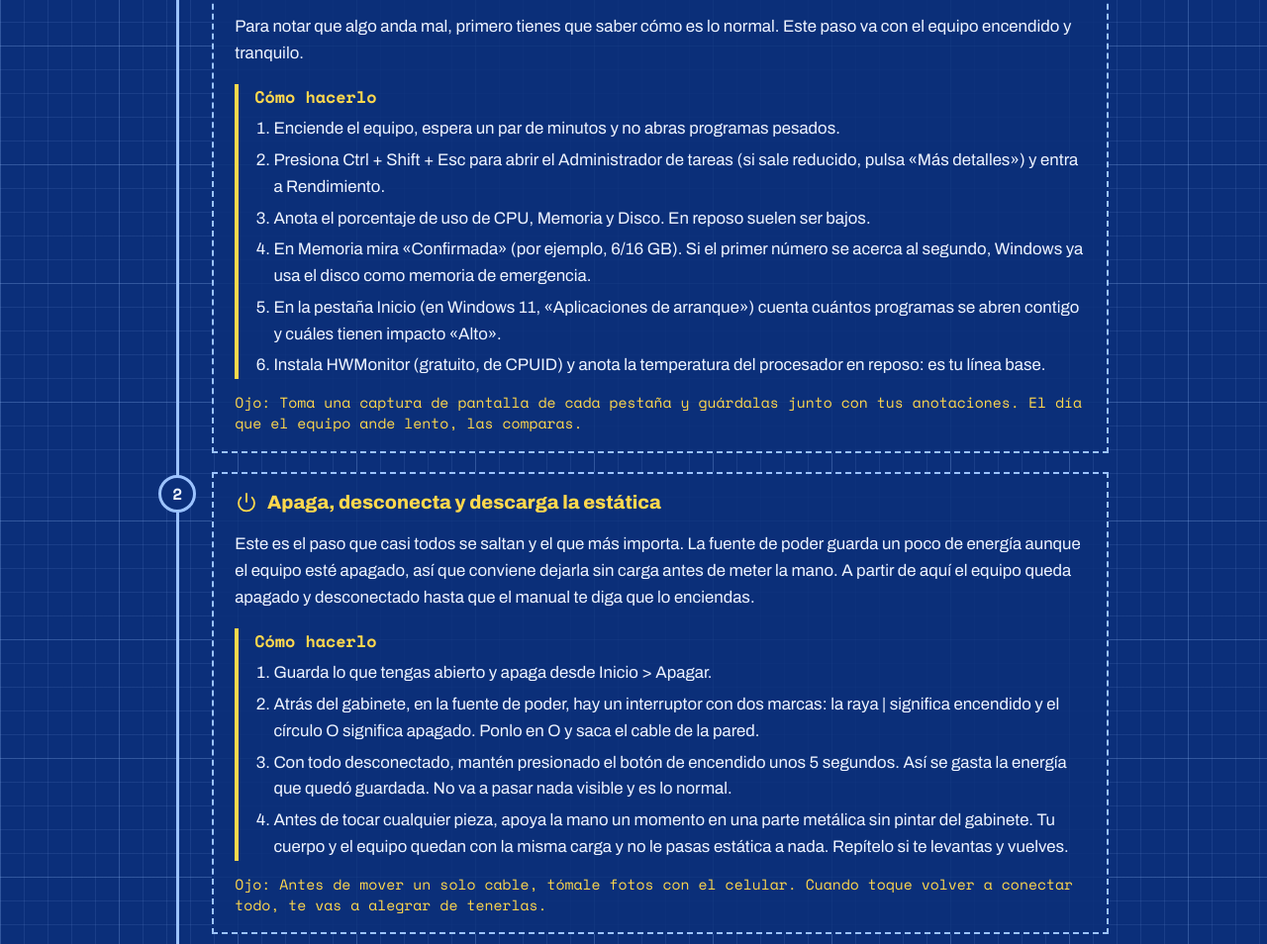
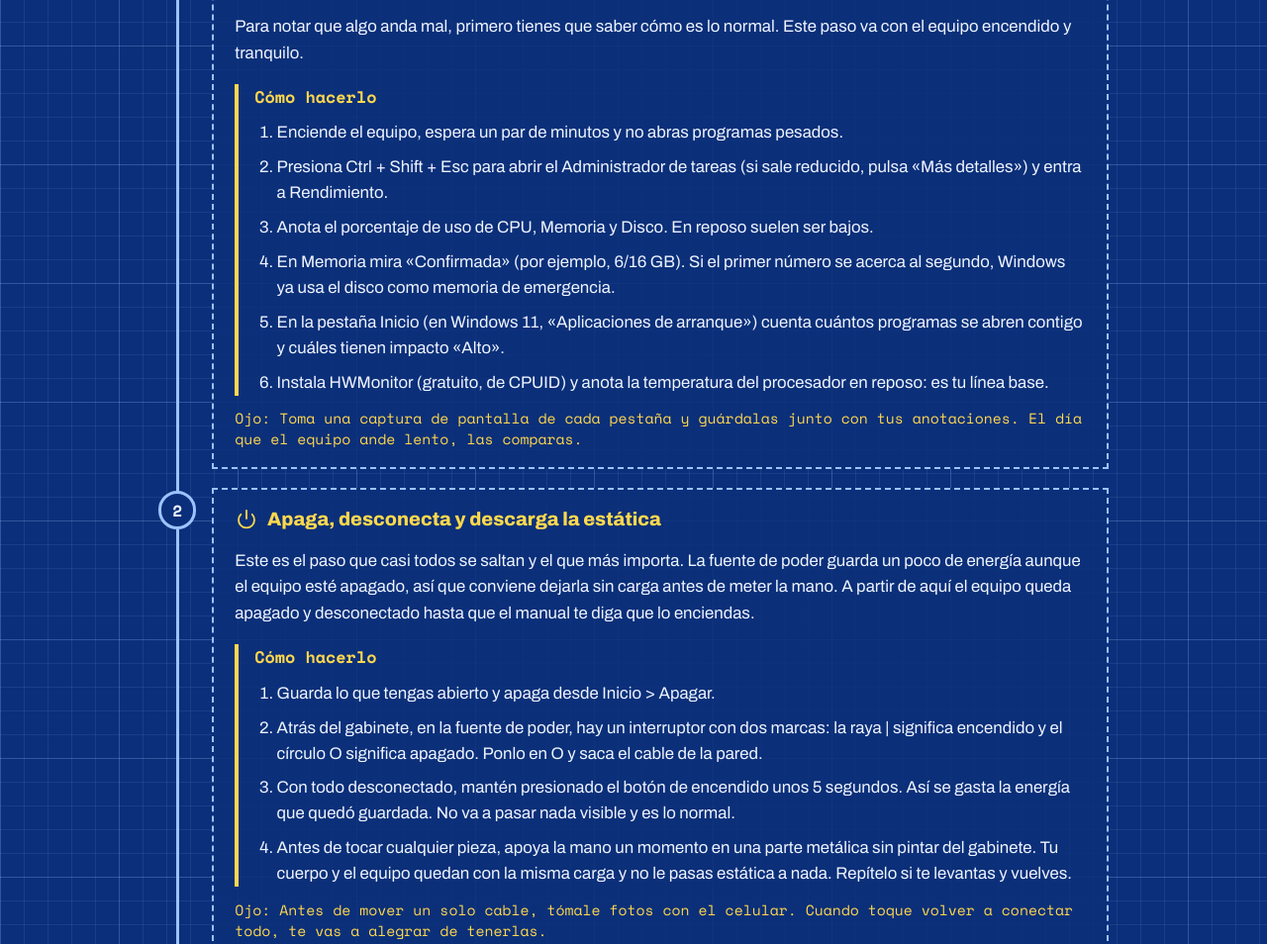
Before and after one commit to juliandiazep-cmyk/Manual_de_Mantenimiento, a plain HTML site: page Manual_de_Mantenimiento/index.html in a window 1280 px wide. Shown: the part 2354-3308 px from the top of the page at 99% size. Drawn offline with nearby package versions, Linux system fonts and the light colour scheme.

Commit message:
Add files via upload

```diff
--- a/Manual_de_Mantenimiento/css/style.css
+++ b/Manual_de_Mantenimiento/css/style.css
@@ -58,8 +58,8 @@ h2 .mono{color:var(--yel);font-size:.6em;border:2px solid var(--yel);padding:.1r
 /* El bloque "Cómo hacerlo" / "Cómo comprobarlo y arreglarlo" (con borde amarillo a la izquierda) y el .tip, que es el consejo */
 .how{border-left:4px solid var(--yel);padding-left:1rem;margin-top:.8rem}
 .how b{font-family:"Space Mono",monospace;color:var(--yel)}
-.how ol{margin:.3rem 0 0;padding-left:1.2rem}
-.how li{margin:.3rem 0}
+.how ol{margin:.4rem 0 0;padding-left:1.4rem}
+.how li{margin:.55rem 0;line-height:1.55}
 .tip{font:400 .92rem "Space Mono",monospace;color:var(--yel);margin:.8rem 0 0}
 
 .diag{display:grid;grid-template-columns:19rem 1fr;gap:1rem;align-items:start}
```
